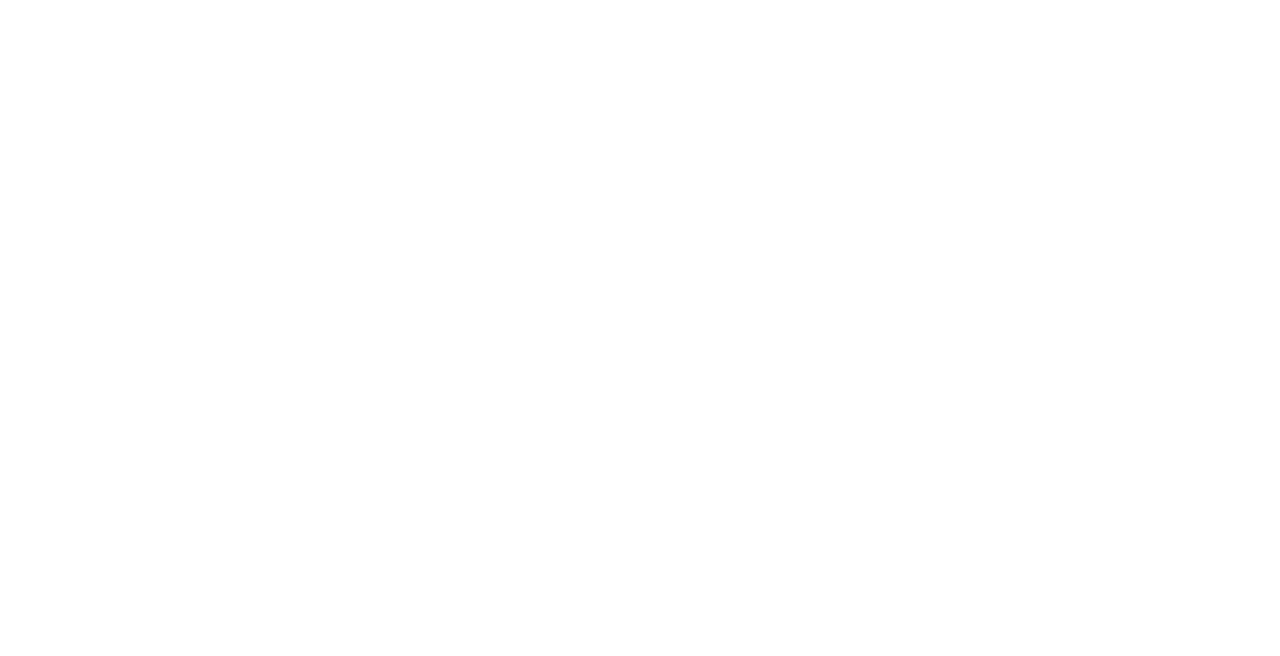
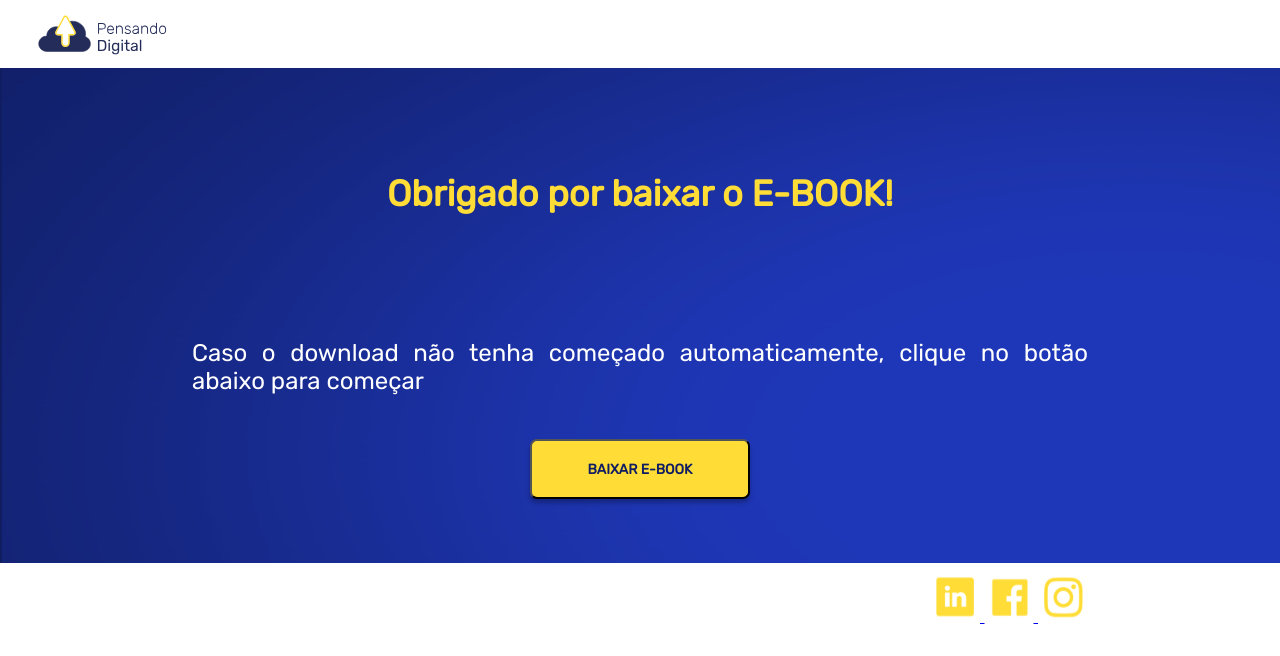
Before and after one commit to glaubermag/ebook-landing-page, a React (Create React App) app: page /sucesso in a window 1280 px wide. Shown: the top 656 px of the page. Built offline with nearby package versions, Linux system fonts and the light colour scheme.

Commit message:
update index.js

```diff
--- a/src/Sucesso.js
+++ b/src/Sucesso.js
@@ -11,7 +11,6 @@
             <Nav />
             <Banner />
             <Footer />
-
         </div>
     );
 }
--- a/src/index.js
+++ b/src/index.js
@@ -3,15 +3,17 @@
 import './index.css';
 import App from './App';
 import Sucesso from './Sucesso';
-import * as serviceWorker from './serviceWorker';
+
+import * as serviceWorker from './serviceWorker'
 import { BrowserRouter, Switch, Route } from 'react-router-dom'
+
 
 ReactDOM.render(
 
     <BrowserRouter>
         <Switch>
             <Route path="/" exact={true} component={App} />
-            <Route path="./sucesso" component={Sucesso} />
+            <Route path="/sucesso" component={Sucesso} />
         </Switch>
     </ BrowserRouter>
     , document.getElementById('root'));
```
